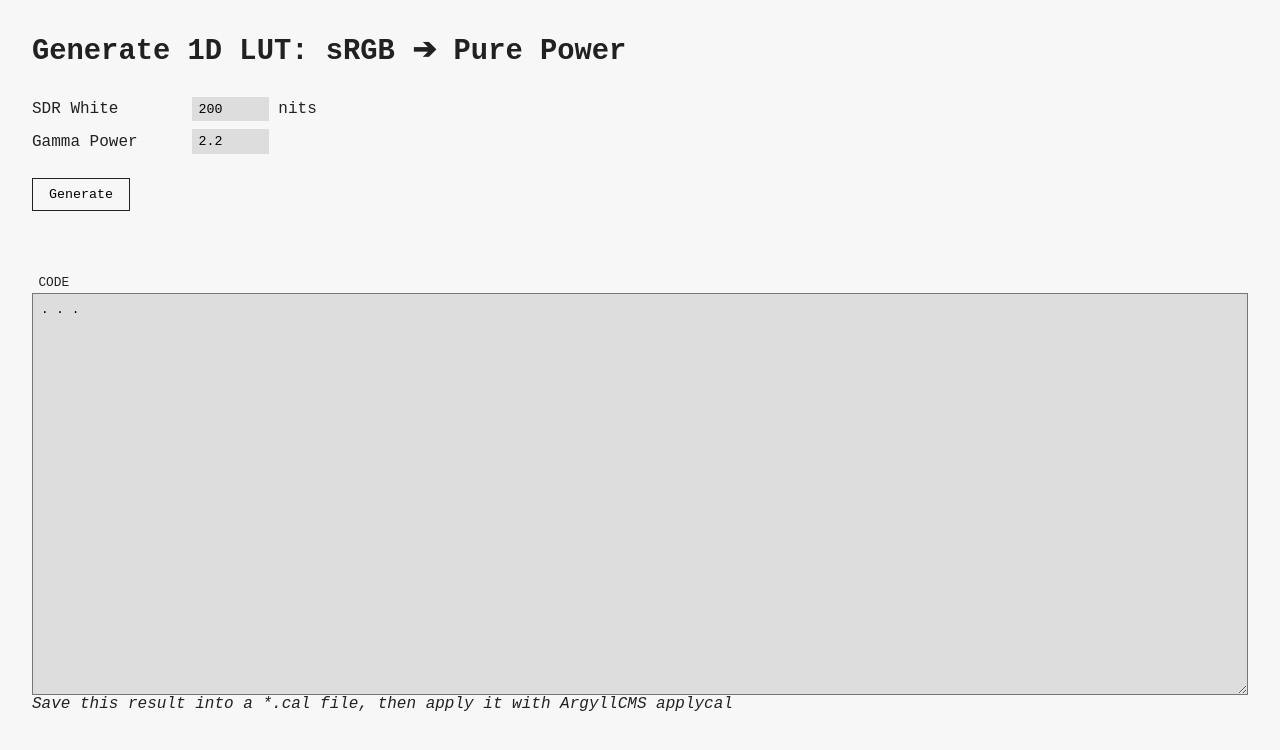
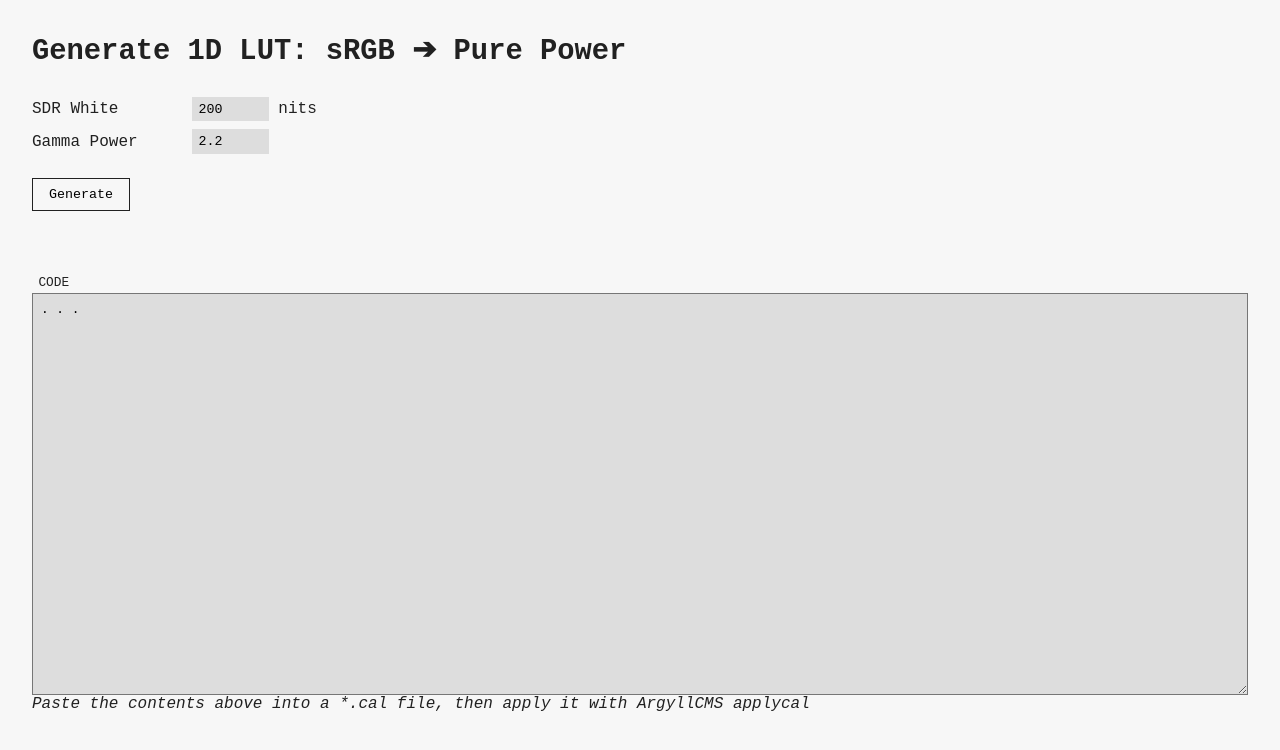
Before and after one commit to dylanraga/dylanraga.github.io, a plain HTML site: page gen-srgb-to-gamma-lut/index.html in a window 1280 px wide. Drawn offline with Linux system fonts and the light colour scheme.

Commit message:
fixed lut

```diff
--- a/gen-srgb-to-gamma-lut/index.html
+++ b/gen-srgb-to-gamma-lut/index.html
@@ -27,7 +27,7 @@
 			<div class="result-box">
 				<label>CODE</label>
 				<textarea id="result-txt" readonly>. . .</textarea>
-				<em>Save this result into a *.cal file, then apply it with ArgyllCMS applycal</em>
+				<em>Paste the contents above into a *.cal file, then apply it with ArgyllCMS applycal</em>
 			</div>
 		</div>
 
```
